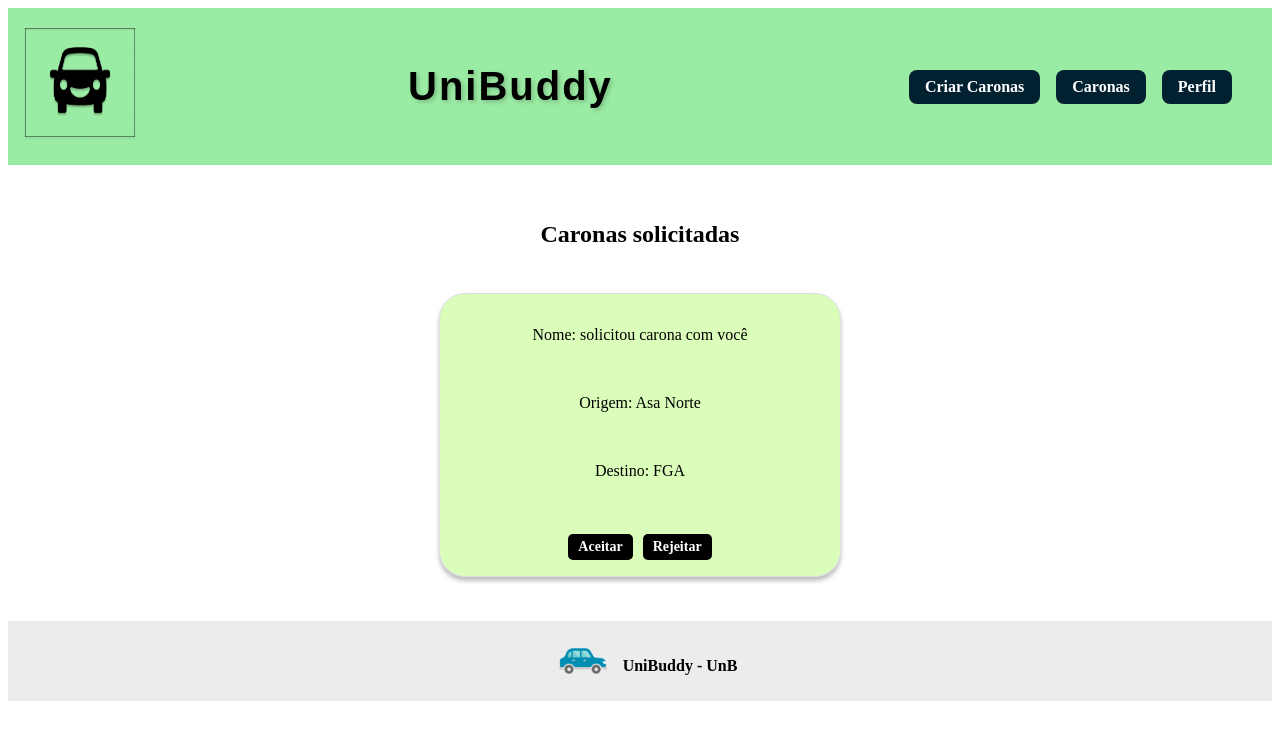
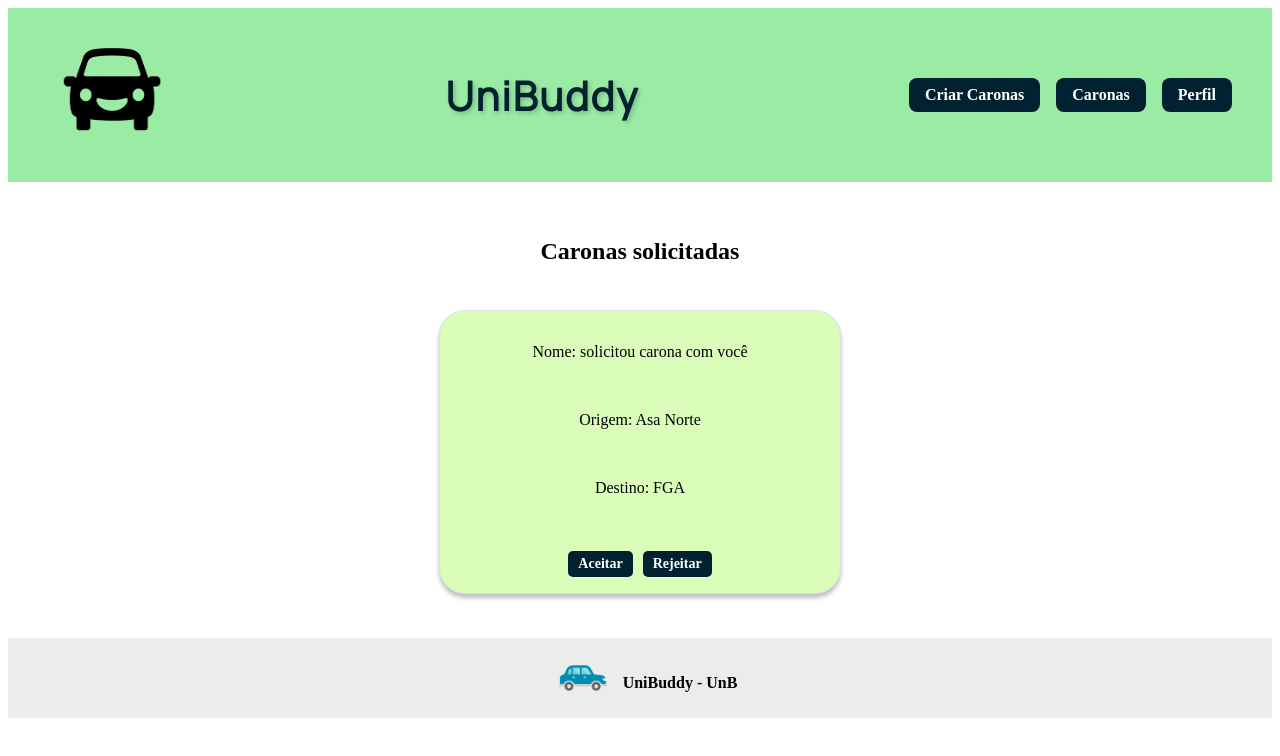
Before and after one commit to mdsreq-fga-unb/2023.1-UniBuddy, a React (Vite) app in the folder frontend/: page /solicitacoes in a window 1280 px wide. Shown: the top 756 px of the page. Built offline with nearby package versions, Linux system fonts and the light colour scheme.

Commit message:
Refactor: estilização da navbar e solicitação de carona

```diff
--- a/frontend/src/components/Navbar.jsx
+++ b/frontend/src/components/Navbar.jsx
@@ -4,7 +4,7 @@
 import React, { useContext, useState } from "react";
 import { AuthContext } from "../context/authContext.jsx";
 import HoverMenu from "./HoverMenu.jsx";
-import LogoUnibuddy from "../img/logoUnibuddy.png";
+import LogoUnibuddy from "../img/logoUniBuddy.png";
 
 const Navbar = () => {
   const { currentUser, logout } = useContext(AuthContext);
--- a/frontend/src/components/styles.scss
+++ b/frontend/src/components/styles.scss
@@ -2,6 +2,7 @@
 $black : #000000;
 $white : #ffffff;
 $darkBlue : #29A8CA;
+@import url('https://fonts.googleapis.com/css2?family=Manrope&display=swap');
 
 .navbar {
   background-color: #9AEBA3;
@@ -17,8 +18,8 @@
       font-weight: bold;
 
       img {
-        width: 7rem;
-        height: 7rem;
+        width: 11rem;
+        height: 8.5rem;
         padding-left: 1rem;
       }
     }
@@ -26,9 +27,10 @@
     .titulo {
       font-size: 2.5rem;
       font-weight: bold;
-      color: #000;
+      color: #012030;
+      font-style: normal;
       padding-left: 1rem;
-      font-family: "Arial", sans-serif;
+      font-family: 'Manrope', sans-serif;
       letter-spacing: 2px;
       text-shadow: 2px 2px 4px rgba(0, 0, 0, 0.2);
     }
--- a/frontend/src/style.scss
+++ b/frontend/src/style.scss
@@ -357,9 +357,12 @@
         }
 
         .edit-button-solicitacao {
+          background-color: #012030;
           margin-right: 10px;
         }
-
+        .delete-button-solicitacao {
+          background-color: #012030;
+        }
         }
 
 
```
Also changed, not shown: frontend/src/img/logoUniBuddy.png (added), frontend/src/img/logoUnibuddy.png (deleted).
